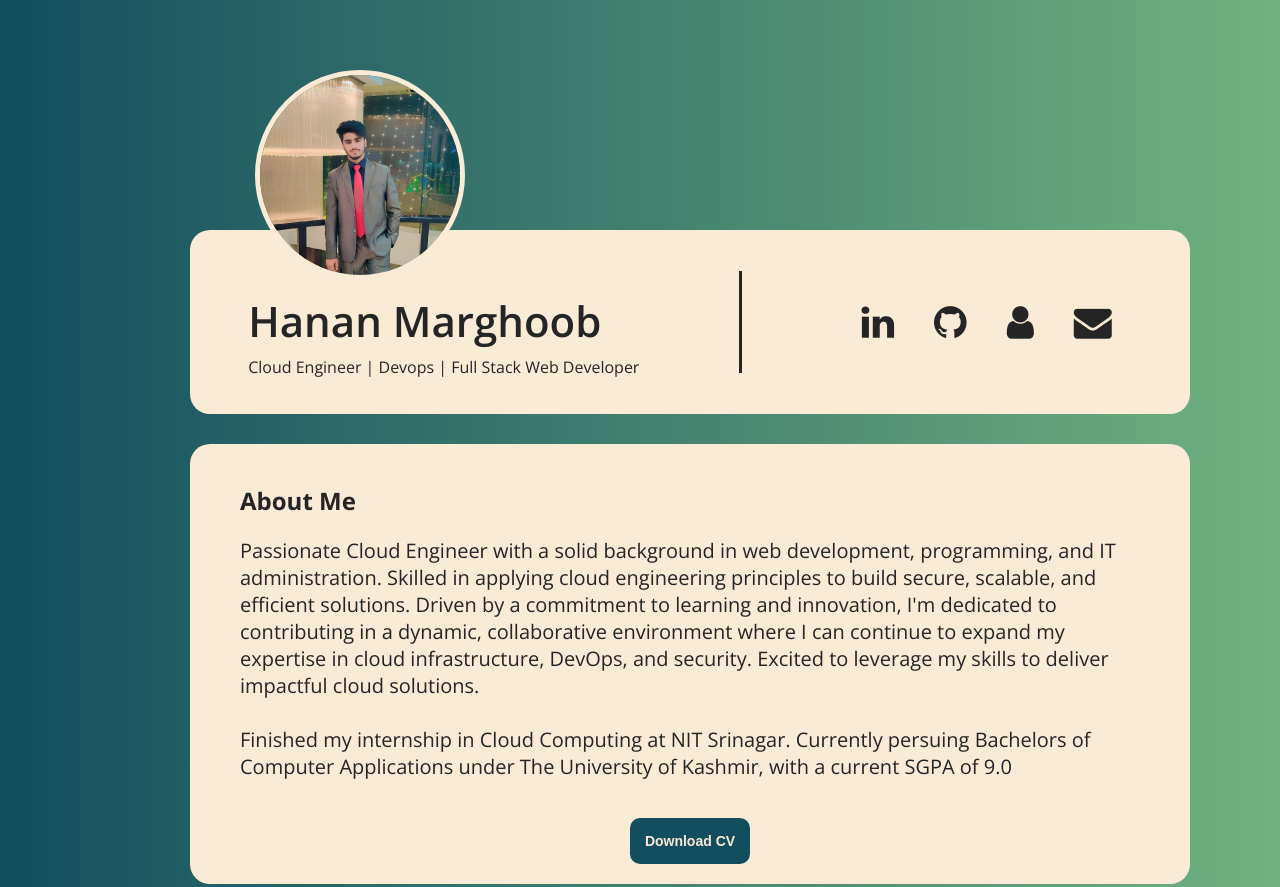
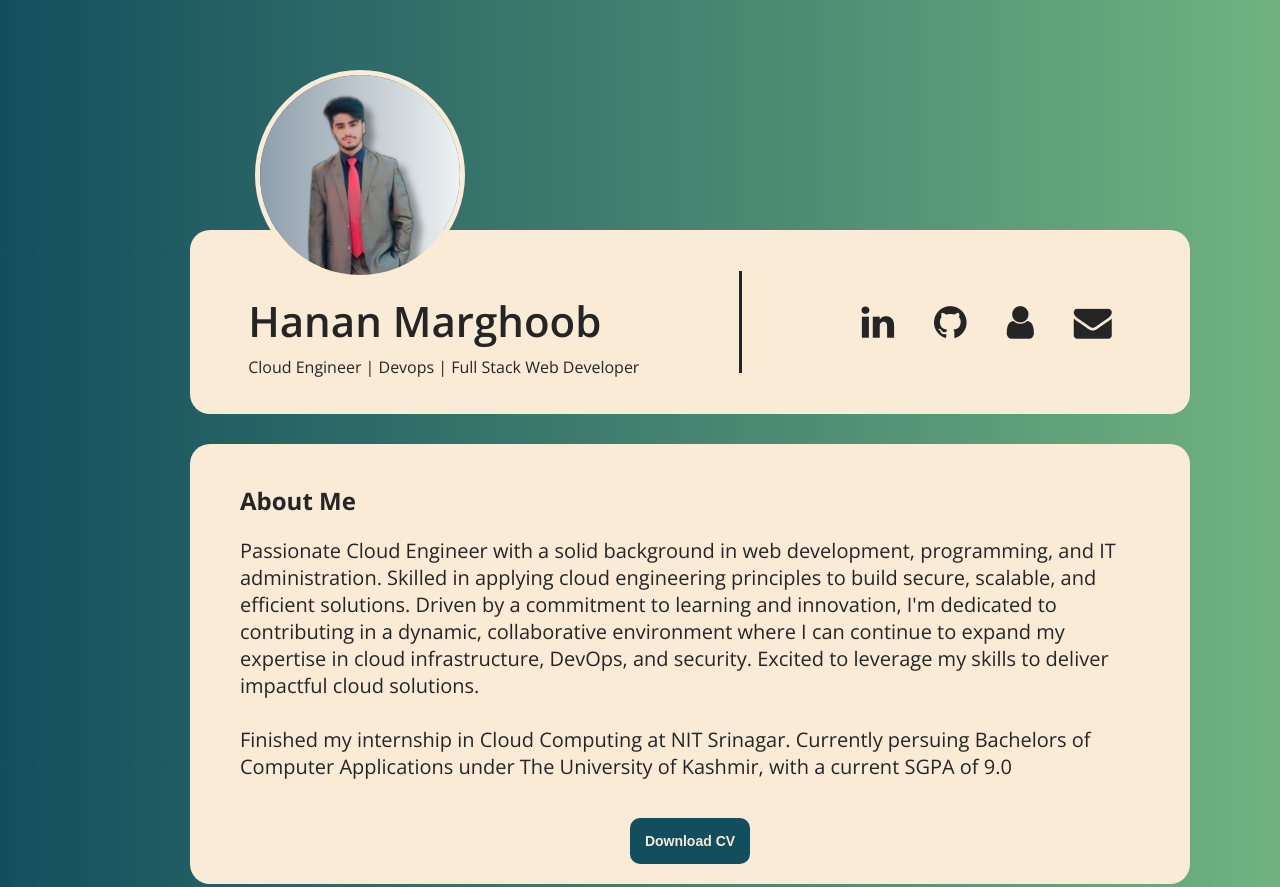
Before and after one commit to Human-100/Cloud-Resume, a plain HTML site: page index2.html in a window 1280 px wide. Shown: the top 887 px of the page. Drawn offline with nearby package versions, Linux system fonts and the light colour scheme; no server answers; a web font is replaced by a local one.

Commit message:
pic changed

```diff
--- a/index2.html
+++ b/index2.html
@@ -27,7 +27,7 @@
 
 <section class="outer">
 <div class="up-main">
-    <img width="200px" src="images/1686562605795.jfif" alt="" >
+    <img width="200px" src="images/profile-pic(5).png" alt="" >
     <div class="details">
         <div class="part1"><p class="username">Hanan Marghoob</p>
             <p class="designation">Cloud Engineer | Devops | Full Stack Web Developer</p></div>
```
Also changed, not shown: index.html (+1 -1 lines), index3.html (+1 -1 lines), images/profile-pic(5).png (added).
